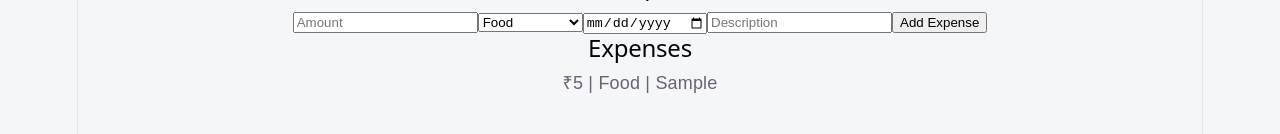
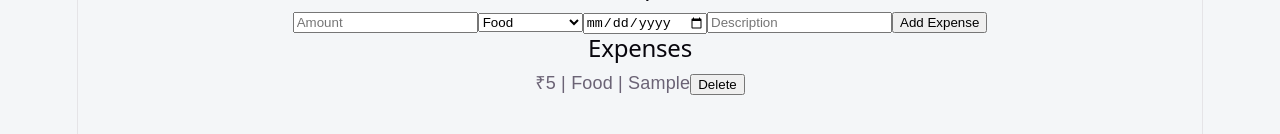
Before and after one commit to skshafiya006/personal-finance-analytics-dashboard, a React (Vite) app: page / in a window 1280 px wide. Both pictures are taken after typing "5", "2020-01-15", "Sample" into the empty fields and a click on the button "Add Expense". Shown: the part 306-440 px from the top of the page. Built offline with nearby package versions, Linux system fonts and the light colour scheme.

Commit message:
Add expense deletion feature

```diff
--- a/src/App.jsx
+++ b/src/App.jsx
@@ -31,7 +31,10 @@ function App() {
         expenses={expenses}
         setExpenses={setExpenses}
       />
-      <ExpenseList expenses={expenses} />
+      <ExpenseList
+  expenses={expenses}
+  setExpenses={setExpenses}
+/>
     </div>
   );
 }
--- a/src/components/ExpenseList.jsx
+++ b/src/components/ExpenseList.jsx
@@ -1,4 +1,16 @@
-function ExpenseList({ expenses }) {
+function ExpenseList({
+  expenses,
+  setExpenses,
+}) {
+  const deleteExpense = (id) => {
+    const updatedExpenses =
+      expenses.filter(
+        (expense) => expense.id !== id
+      );
+
+    setExpenses(updatedExpenses);
+  };
+
   return (
     <div>
       <h2>Expenses</h2>
@@ -9,9 +21,19 @@ function ExpenseList({ expenses }) {
         expenses.map((expense) => (
           <div key={expense.id}>
             <p>
-              ₹{expense.amount} | {expense.category} |
-              {" "}
+              ₹{expense.amount}
+              {" | "}
+              {expense.category}
+              {" | "}
               {expense.description}
+
+              <button
+                onClick={() =>
+                  deleteExpense(expense.id)
+                }
+              >
+                Delete
+              </button>
             </p>
           </div>
         ))
```
